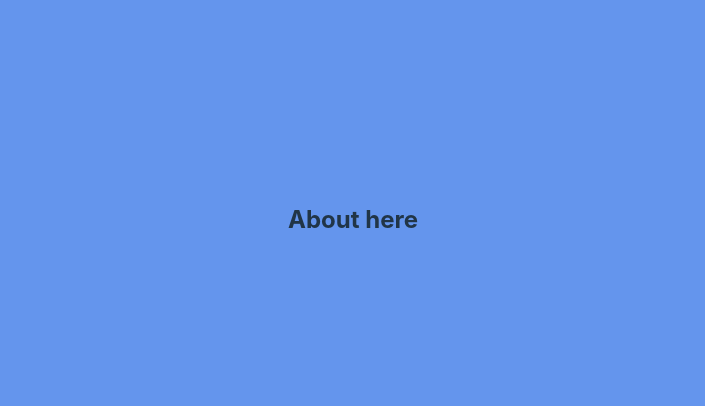
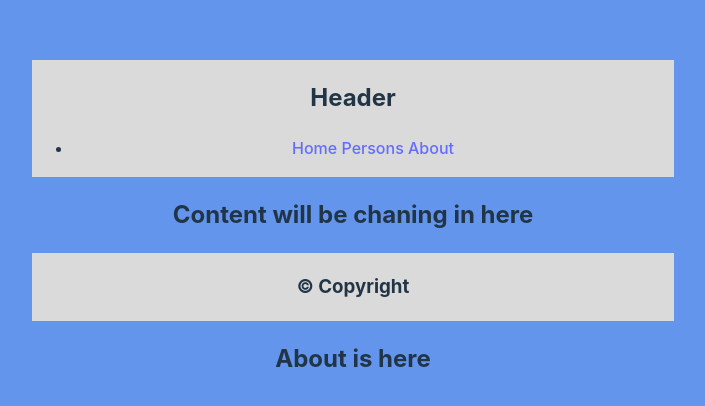
Before and after one commit to Nargissamatova/react_demo, a React app: page /about in a window 1280 px wide. Shown: the part 180-586 px from the top of the page, without its empty margins (287-992 px from the left). Built offline with nearby package versions, Linux system fonts and the light colour scheme; the HTML template or start-up script is replaced by a standard one.

Commit message:
Add outlet

```diff
--- a/src/Root.jsx
+++ b/src/Root.jsx
@@ -1,3 +1,5 @@
+import { Outlet } from "react-router-dom";
+
 import Header from "./components/Header";
 import Footer from "./components/Footer";
 
@@ -9,6 +11,7 @@ function Root() {
         <h2>Content will be chaning in here</h2>
       </main>
       <Footer />
+      <Outlet />
     </>
   );
 }
--- a/src/components/Header.jsx
+++ b/src/components/Header.jsx
@@ -7,9 +7,9 @@ function Header() {
       <nav>
         <ul>
           <li>
-            <Link to="/">Landing page</Link>
-            <Link to="/persons">Persons</Link>
-            <Link to="/about">About</Link>
+            <Link to="/">Home </Link>
+            <Link to="/persons">Persons </Link>
+            <Link to="/about">About </Link>
           </li>
         </ul>
       </nav>
--- a/src/pages/About.jsx
+++ b/src/pages/About.jsx
@@ -1,7 +1,7 @@
 function About() {
   return (
     <>
-      <h2>About here</h2>
+      <h2>About is here</h2>
     </>
   );
 }
--- a/src/pages/Home.jsx
+++ b/src/pages/Home.jsx
@@ -1,5 +1,9 @@
 function Home() {
-  return <>Home will be here</>;
+  return (
+    <>
+      <h2>Home will be here</h2>
+    </>
+  );
 }
 
 export default Home;
```
Also changed, not shown: src/App.jsx (+12 -7 lines).
